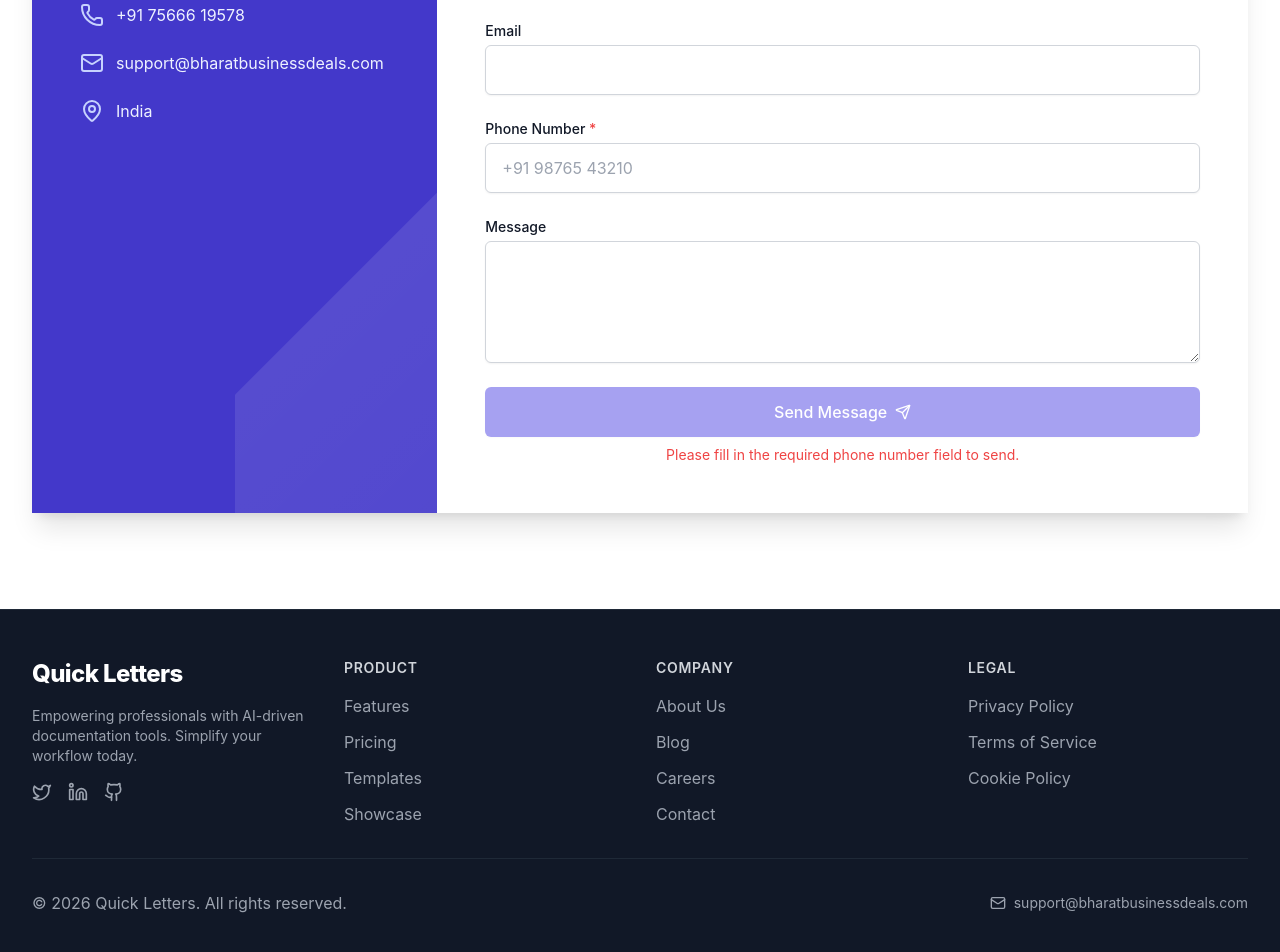
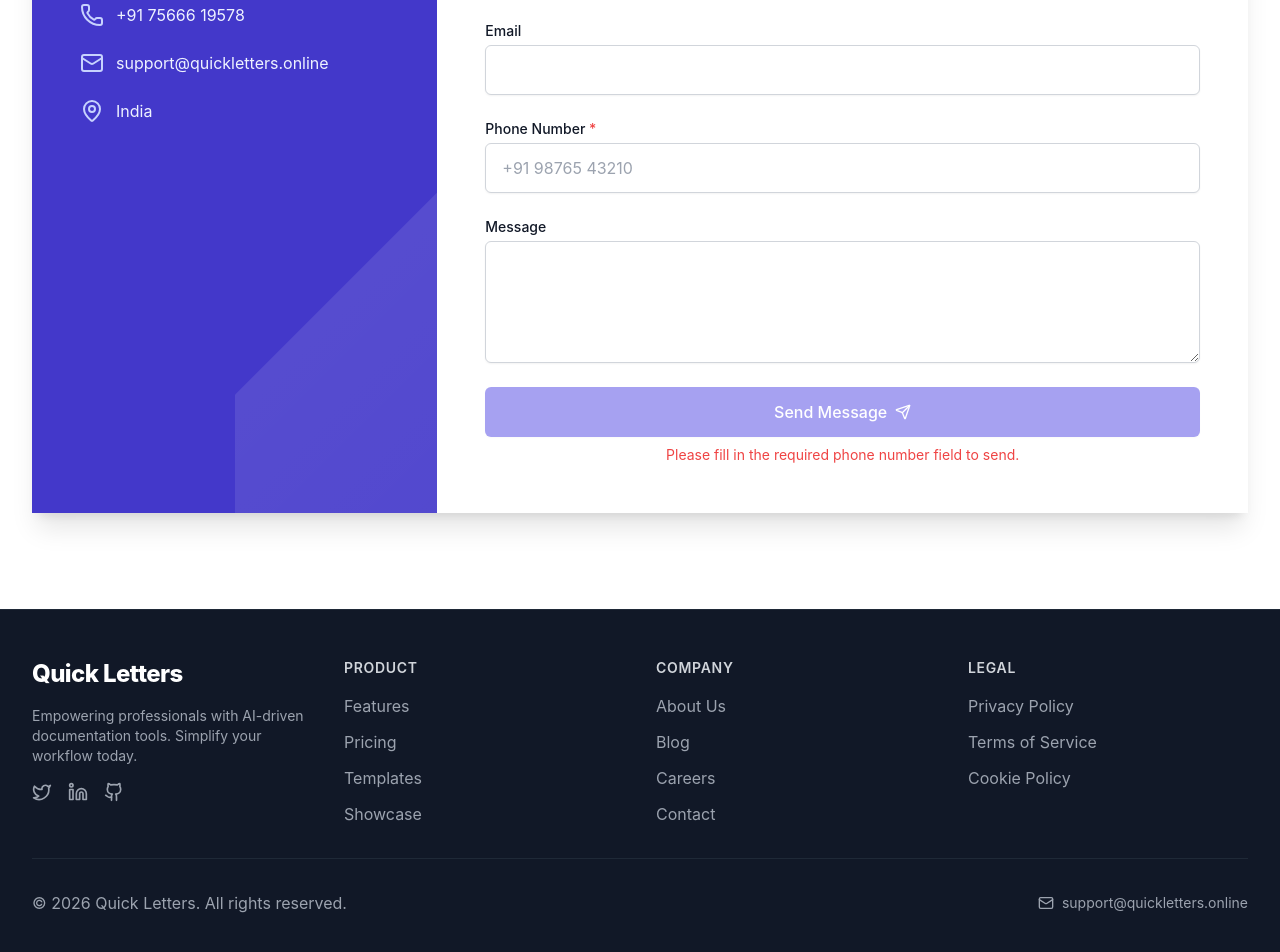
Before and after one commit to Anjitkumaryadav/letter-drafting, a React (Vite) app in the folder client/: page /contact in a window 1280 px wide. Shown: the part 338-1290 px from the top of the page. Built offline with nearby package versions, Linux system fonts and the light colour scheme.

Commit message:
email update

```diff
--- a/client/src/components/Footer.tsx
+++ b/client/src/components/Footer.tsx
@@ -57,9 +57,9 @@
                         &copy; {new Date().getFullYear()} Quick Letters. All rights reserved.
                     </p>
                     <div className="items-center flex">
-                        <a href="mailto:support@bharatbusinessdeals.com" className="text-gray-400 hover:text-white transition-colors text-sm flex items-center">
+                        <a href="mailto:support@quickletters.online" className="text-gray-400 hover:text-white transition-colors text-sm flex items-center">
                             <Mail className="h-4 w-4 mr-2" />
-                            support@bharatbusinessdeals.com
+                            support@quickletters.online
                         </a>
                     </div>
                 </div>
--- a/client/src/components/RecipientFormModal.tsx
+++ b/client/src/components/RecipientFormModal.tsx
@@ -46,9 +46,9 @@
         setLoading(true);
         try {
             if (recipient) {
-                await axios.patch(`http://localhost:3000/recipients/${recipient._id}`, formData);
+                await axios.patch(`https://letter-drafting.onrender.com/recipients/${recipient._id}`, formData);
             } else {
-                await axios.post('http://localhost:3000/recipients', formData);
+                await axios.post('https://letter-drafting.onrender.com/recipients', formData);
             }
             onSuccess();
             onClose();
--- a/client/src/pages/Contact.tsx
+++ b/client/src/pages/Contact.tsx
@@ -168,7 +168,7 @@
                                 </dt>
                                 <dd className="flex text-base text-indigo-50">
                                     <Mail className="flex-shrink-0 w-6 h-6 text-indigo-200" aria-hidden="true" />
-                                    <span className="ml-3">support@bharatbusinessdeals.com</span>
+                                    <span className="ml-3">support@quickletters.online</span>
                                 </dd>
                                 <dt>
                                     <span className="sr-only">Address</span>
```
